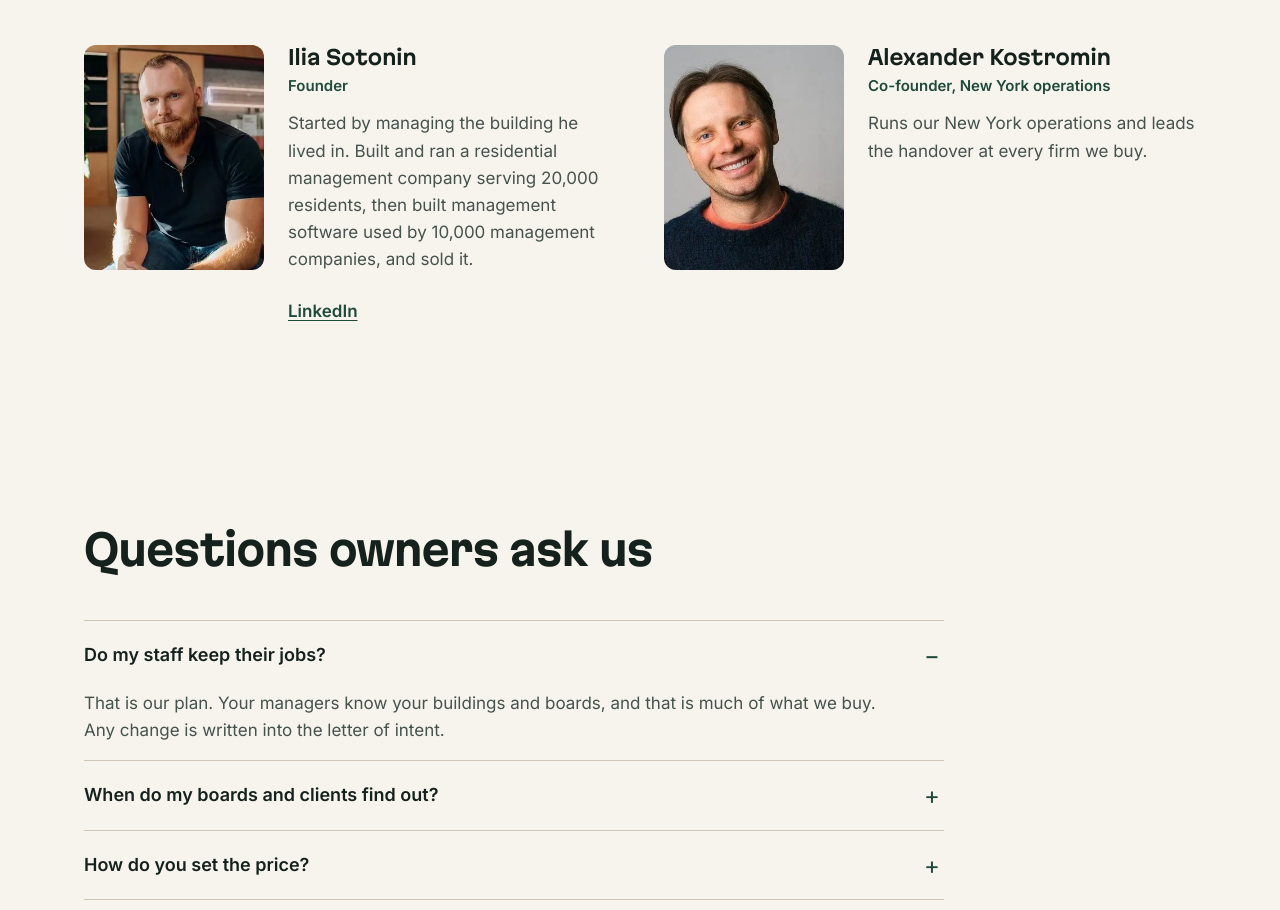
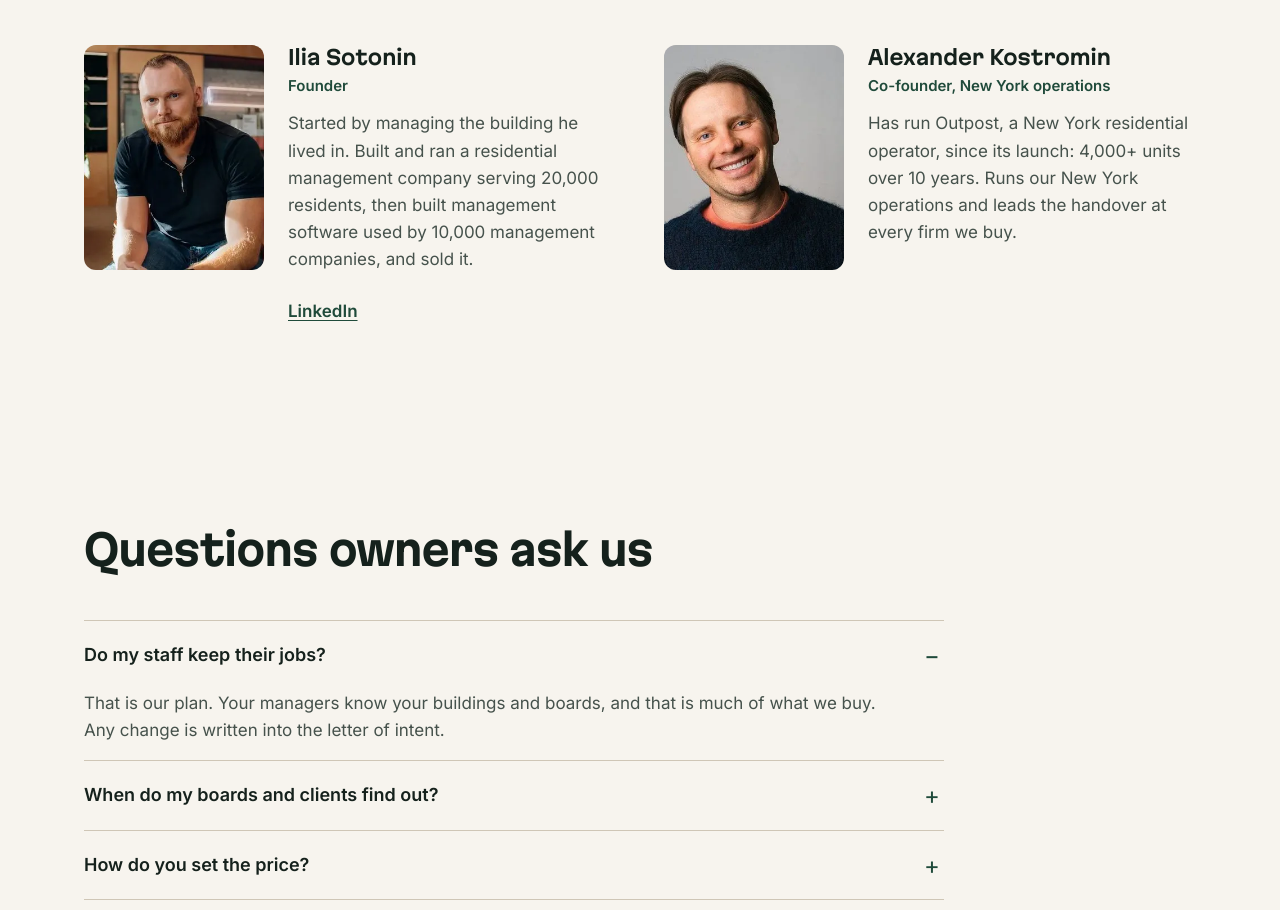
Before and after one commit to iliasotoninunitify/ryeton-site, a plain HTML site: page site/index.html in a window 1280 px wide. Shown: the part 4041-4951 px from the top of the page. Drawn offline with Linux system fonts and the light colour scheme.

Commit message:
Alexander's experience at Outpost on the site
Co-Authored-By: Claude Opus 5.5 <noreply@anthropic.com>

```diff
--- a/site/index.html
+++ b/site/index.html
@@ -162,7 +162,7 @@
         <div>
           <h3>Alexander Kostromin</h3>
           <p class="role">Co-founder, New York operations</p>
-          <p>Runs our New York operations and leads the handover at every firm we buy.</p>
+          <p>Has run Outpost, a New York residential operator, since its launch: 4,000+ units over 10 years. Runs our New York operations and leads the handover at every firm we buy.</p>
 
         </div>
       </article>
```
Also changed, not shown: site/investors.html (+1 -1 lines).
